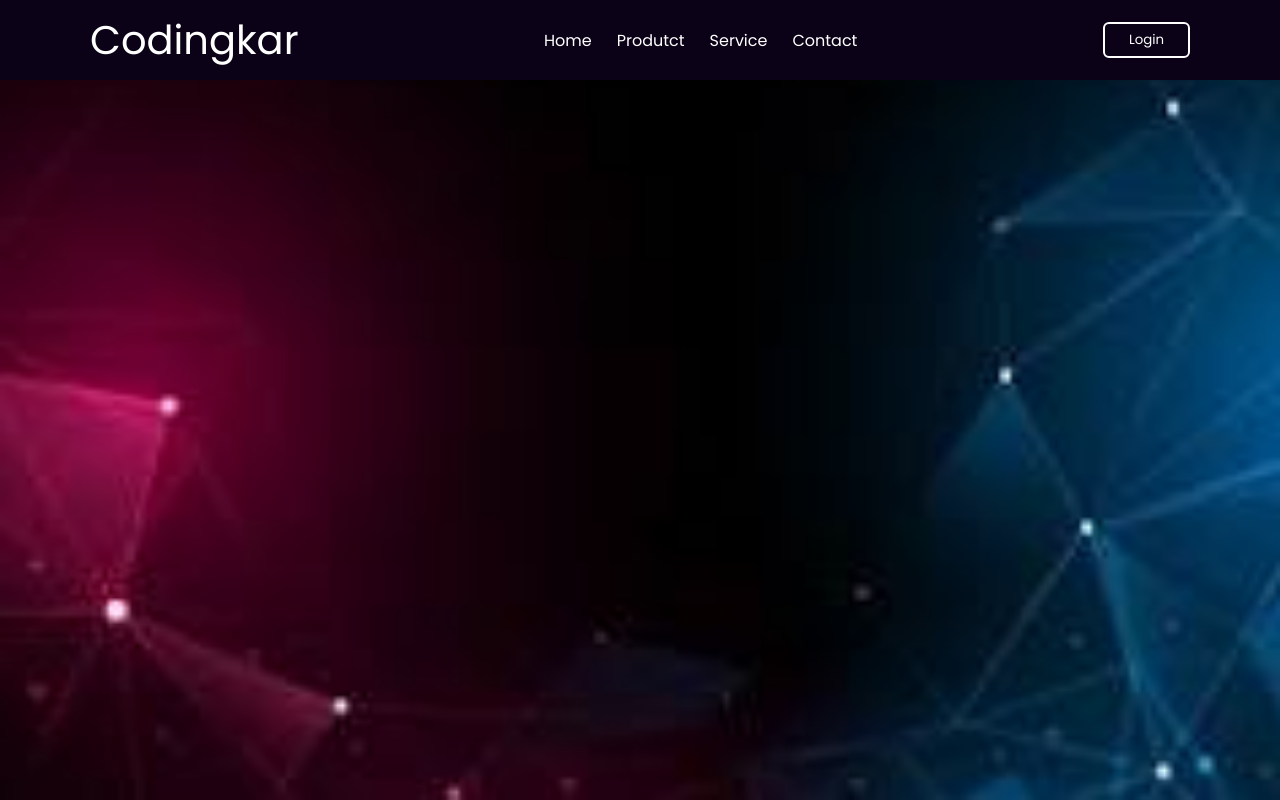
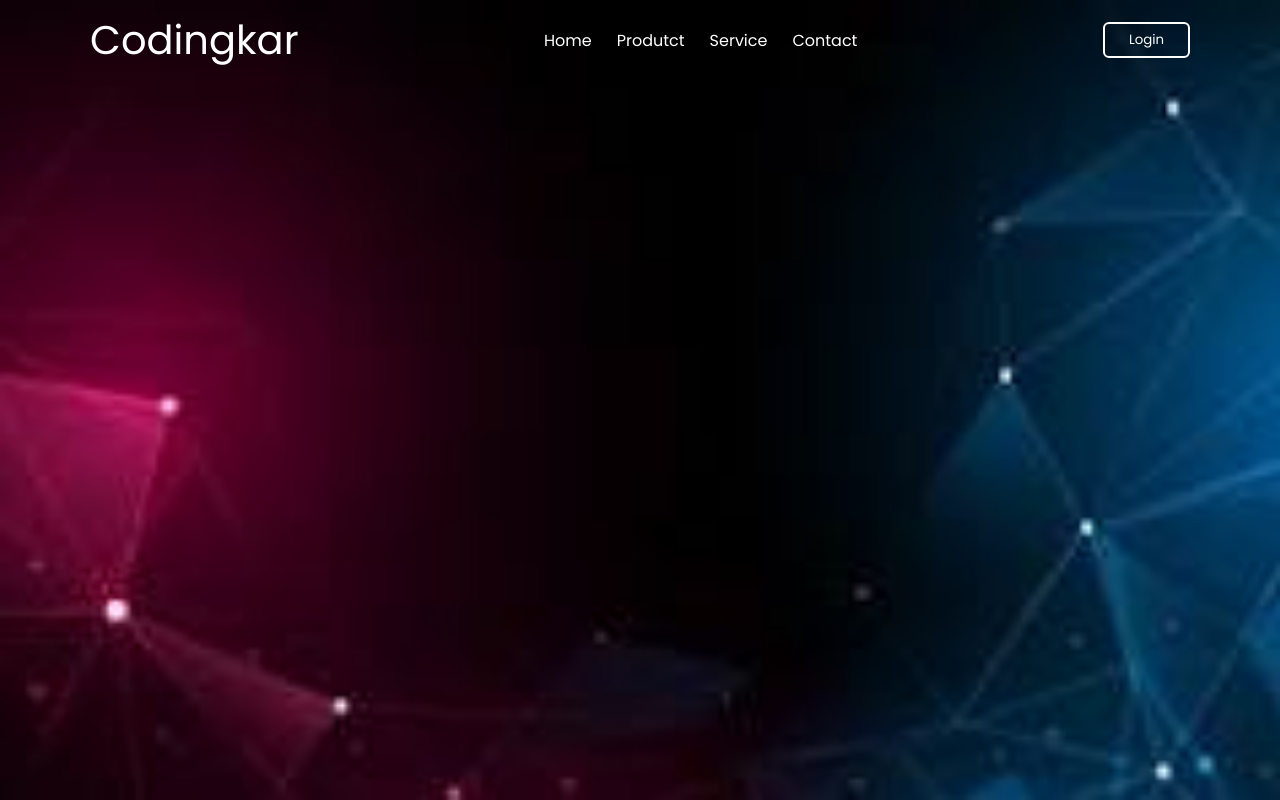
Before and after one commit to codekarabhi/website-project, a plain HTML site: page index.html in a window 1280 px wide. Drawn offline with nearby package versions, Linux system fonts and the light colour scheme.

Commit message:
han hoiga

```diff
--- a/style.css
+++ b/style.css
@@ -4,7 +4,7 @@
     padding: 0;
     box-sizing: border-box;
     font-family: "poppins",sans-serif;
-    background-color: #0b0217;
+
 }
 a{
     text-decoration: none;
```
